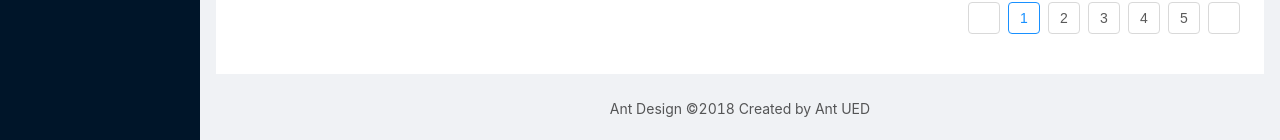
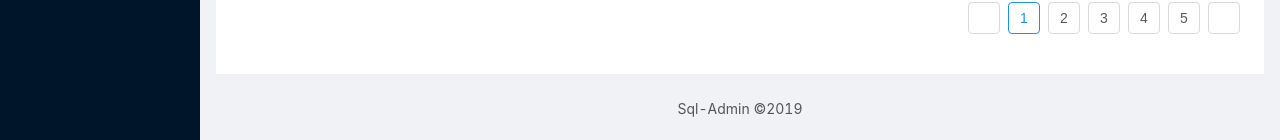
Before and after one commit to NicoXu/sql-admin, a Vue app: page /#/sql in a window 1280 px wide. Shown: the part 1344-1484 px from the top of the page. Built offline with nearby package versions, Linux system fonts and the light colour scheme.

Commit message:
20190214 18:04更新

```diff
--- a/src/components/SqlList.vue
+++ b/src/components/SqlList.vue
@@ -194,6 +194,7 @@ export default {
 </script>
 
 <style lang="less" scoped>
+
   .components-input-demo-size .ant-input {
     width: 200px;
     margin: 0 8px 8px 0;
--- a/src/pages/Sql.vue
+++ b/src/pages/Sql.vue
@@ -22,7 +22,7 @@
         </div>
       </a-layout-content>
       <a-layout-footer style="textAlign: center">
-        Ant Design ©2018 Created by Ant UED
+        Sql-Admin ©2019
       </a-layout-footer>
     </a-layout>
   </a-layout>
```
